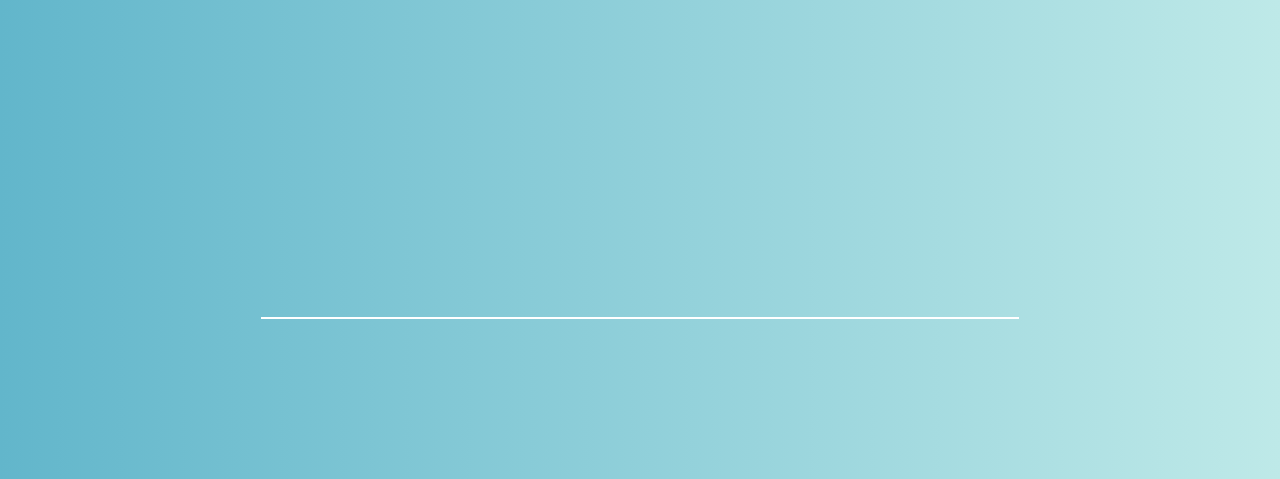
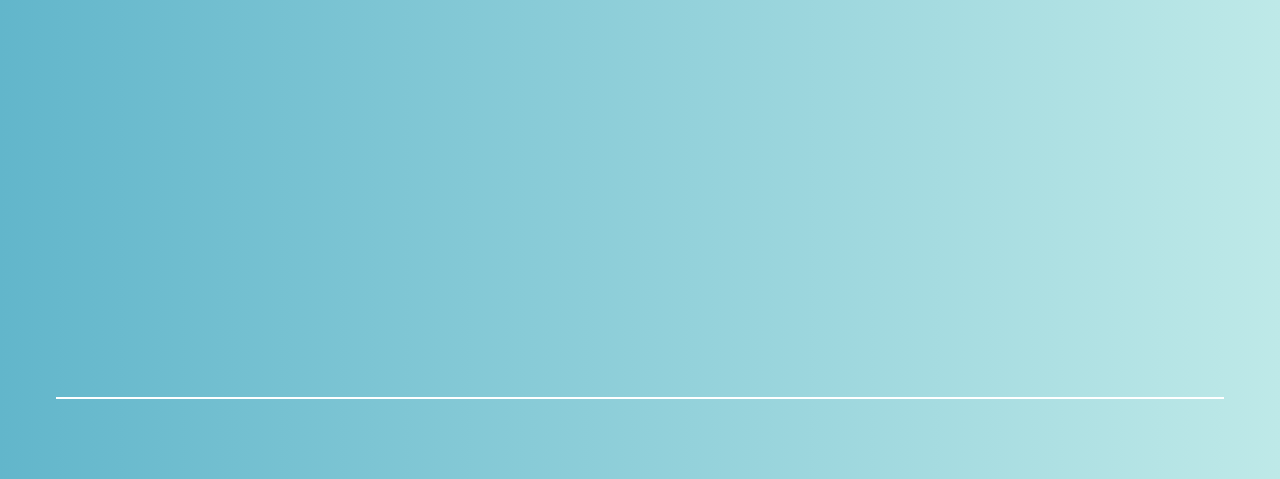
Before and after one commit to Siggen97/Small-Projects-ToCode, a plain HTML site: page Projects/Weather-API/indexweather.html in a window 1280 px wide. Shown: the part 337-816 px from the top of the page. Drawn offline with Linux system fonts and the light colour scheme.

Commit message:
Update styleweather.css

```diff
--- a/Projects/Weather-API/css/styleweather.css
+++ b/Projects/Weather-API/css/styleweather.css
@@ -41,9 +41,10 @@ input:hover {
 }
 .weather-container {
     border-radius: 10px;
-    padding: 1rem;
-    width: 60%;
+    padding: 3rem;
+    width: auto;
     margin: auto;
+    margin-top: 3rem;
 }
 .section-one {
     padding: 0.3rem;
```
